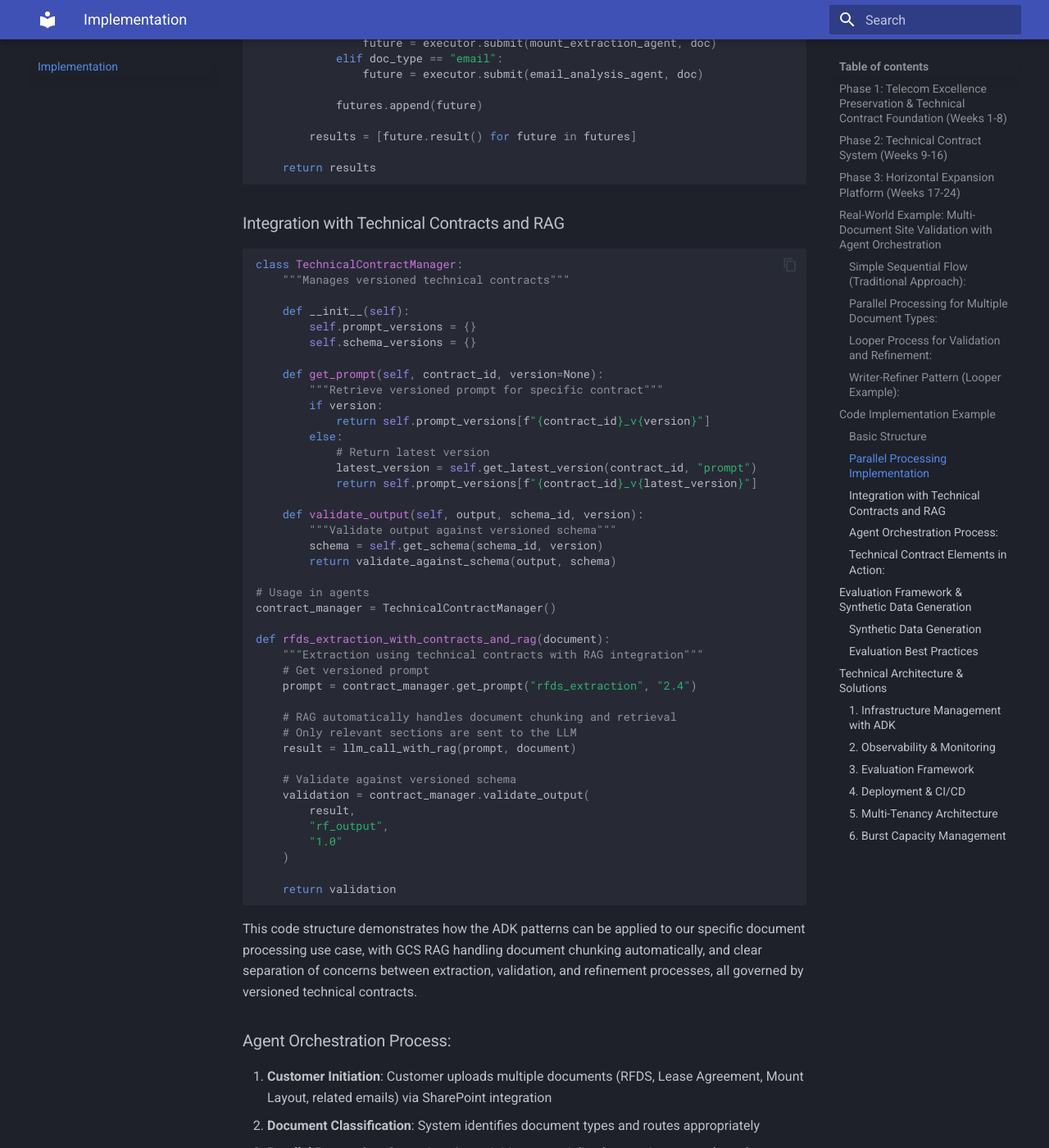
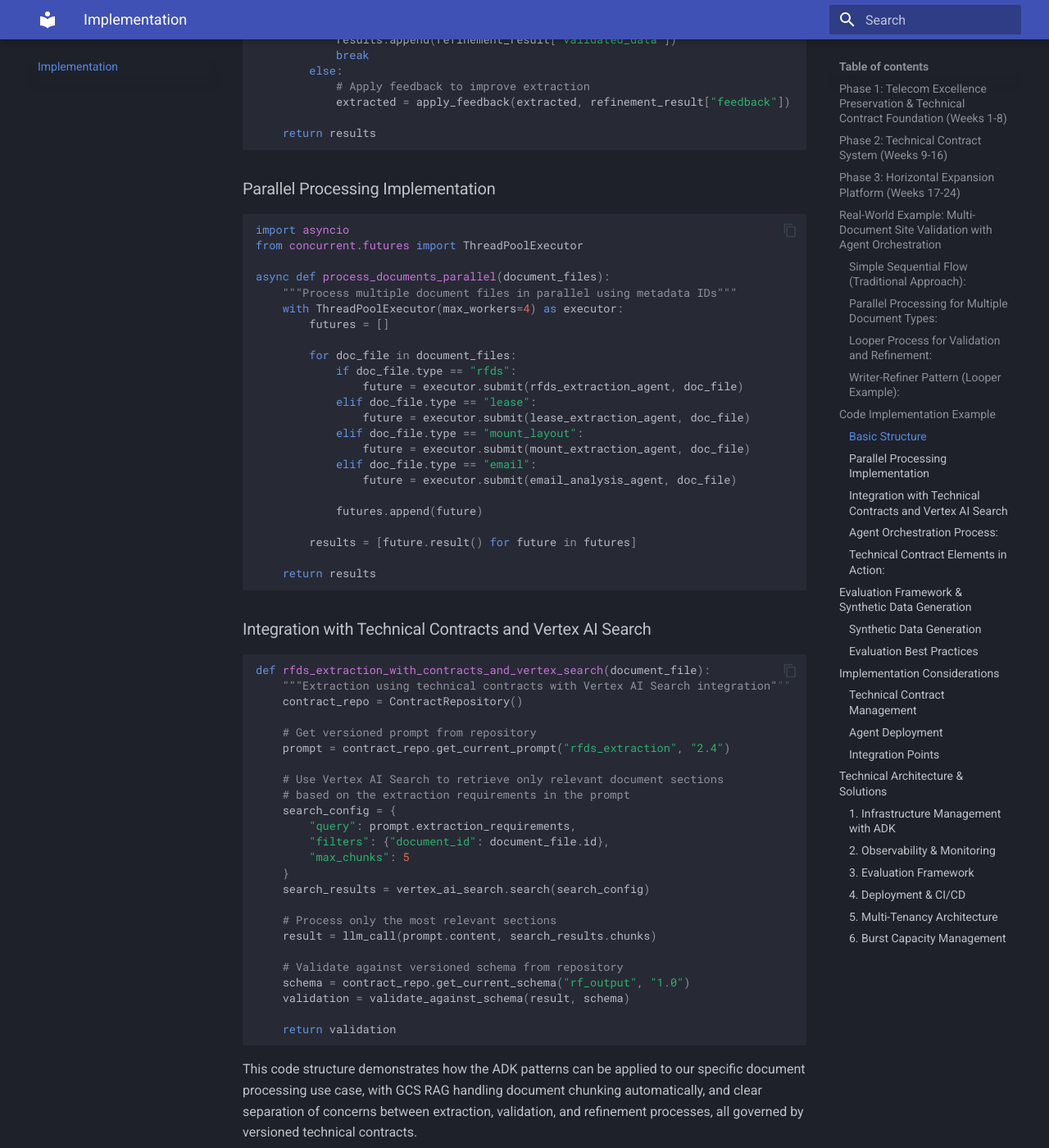
Before and after one commit to bperin/unified-ai, an MkDocs documentation site: the page built from docs/implementation.md, in a window 1280 px wide and 1400 px high, scrolled down 4175 px. Shown: the whole window at 82% size. Built offline with MkDocs 1.6.1 and Material for MkDocs 9.7.7, drawn with Linux system fonts in a browser that asks for light colours; some of the changed text lies outside the part shown.

Commit message:
improve sections

````diff
--- a/docs/implementation.md
+++ b/docs/implementation.md
@@ -106,20 +106,47 @@ The ADK framework provides specific patterns for implementing these agent workfl
 from vertexai import agent_builder
 from vertexai.agent_builder import utils
 
+# Repository Layer for Technical Contracts
+class ContractRepository:
+    """Repository for managing versioned technical contracts"""
+
+    def get_current_prompt(self, contract_type: str, version: str = None):
+        """Get current prompt from repository"""
+        if version:
+            return self._fetch_prompt(contract_type, version)
+        else:
+            # Get latest version
+            latest_version = self._get_latest_version(contract_type, "prompt")
+            return self._fetch_prompt(contract_type, latest_version)
+
+    def get_current_schema(self, schema_type: str, version: str = None):
+        """Get current schema from repository"""
+        if version:
+            return self._fetch_schema(schema_type, version)
+        else:
+            # Get latest version
+            latest_version = self._get_latest_version(schema_type, "schema")
+            return self._fetch_schema(schema_type, latest_version)
+
 # Define the writer agent that performs initial extraction
-def rfds_extraction_agent(document_chunk):
-    """Extracts RF parameters from document sections"""
-    # Uses versioned prompts and schemas from technical contracts
-    prompt = get_versioned_prompt("rfds_extraction_v2.4")
-    schema = get_versioned_schema("rf_output_v1.0")
+def rfds_extraction_agent(document_file):
+    """Extracts RF parameters from document files using repository layer"""
+    # Uses versioned prompts and schemas from technical contracts repository
+    contract_repo = ContractRepository()
+    prompt = contract_repo.get_current_prompt("rfds_extraction", "2.4")
+    schema = contract_repo.get_current_schema("rf_output", "1.0")
 
-    result = llm_call(prompt, document_chunk)
+    # Use Vertex AI Search to retrieve relevant sections
+    search_results = vertex_ai_search(document_file.id, query=prompt.context_query)
+
+    result = llm_call(prompt.content, search_results.relevant_sections)
     return validate_against_schema(result, schema)
 
 # Define the refiner agent that validates and improves outputs
 def validation_refiner_agent(extracted_data):
     """Validates extraction and provides refinement feedback"""
-    schema = get_versioned_schema("rf_output_v1.0")
+    contract_repo = ContractRepository()
+    schema = contract_repo.get_current_schema("rf_output", "1.0")
     validation_result = validate_against_schema(extracted_data, schema)
 
     if validation_result.confidence_score < 0.8:
@@ -129,14 +156,13 @@ def validation_refiner_agent(extracted_data):
         return {"needs_revision": False, "validated_data": extracted_data}
 
 # Looper implementation
-def extraction_looper(document):
+def extraction_looper(document_file):
     """Main extraction loop with validation and refinement"""
-    # GCS with RAG automatically handles document chunking
-    # No manual chunking needed - RAG provides relevant sections as needed
+    # Vertex AI Search handles document retrieval and relevant section identification
     results = []
 
-    # Writer step: initial extraction (RAG provides relevant document sections)
-    extracted = rfds_extraction_agent(document)
+    # Writer step: initial extraction using file metadata and Vertex AI Search
+    extracted = rfds_extraction_agent(document_file)
 
     # Looper: validate and refine until quality is met
     while True:
@@ -157,20 +183,20 @@ def extraction_looper(document):
 import asyncio
 from concurrent.futures import ThreadPoolExecutor
 
-async def process_documents_parallel(documents):
-    """Process multiple document types in parallel"""
+async def process_documents_parallel(document_files):
+    """Process multiple document files in parallel using metadata IDs"""
     with ThreadPoolExecutor(max_workers=4) as executor:
         futures = []
 
-        for doc_type, doc in documents.items():
-            if doc_type == "rfds":
-                future = executor.submit(rfds_extraction_agent, doc)
-            elif doc_type == "lease":
-                future = executor.submit(lease_extraction_agent, doc)
-            elif doc_type == "mount_layout":
-                future = executor.submit(mount_extraction_agent, doc)
-            elif doc_type == "email":
-                future = executor.submit(email_analysis_agent, doc)
+        for doc_file in document_files:
+            if doc_file.type == "rfds":
+                future = executor.submit(rfds_extraction_agent, doc_file)
+            elif doc_file.type == "lease":
+                future = executor.submit(lease_extraction_agent, doc_file)
+            elif doc_file.type == "mount_layout":
+                future = executor.submit(mount_extraction_agent, doc_file)
+            elif doc_file.type == "email":
+                future = executor.submit(email_analysis_agent, doc_file)
 
             futures.append(future)
 
@@ -179,47 +205,30 @@ async def process_documents_parallel(documents):
     return results
 ```
 
-### Integration with Technical Contracts and RAG
+### Integration with Technical Contracts and Vertex AI Search
 ```python
-class TechnicalContractManager:
-    """Manages versioned technical contracts"""
+def rfds_extraction_with_contracts_and_vertex_search(document_file):
+    """Extraction using technical contracts with Vertex AI Search integration"""
+    contract_repo = ContractRepository()
 
-    def __init__(self):
-        self.prompt_versions = {}
-        self.schema_versions = {}
+    # Get versioned prompt from repository
+    prompt = contract_repo.get_current_prompt("rfds_extraction", "2.4")
 
-    def get_prompt(self, contract_id, version=None):
-        """Retrieve versioned prompt for specific contract"""
-        if version:
-            return self.prompt_versions[f"{contract_id}_v{version}"]
-        else:
-            # Return latest version
-            latest_version = self.get_latest_version(contract_id, "prompt")
-            return self.prompt_versions[f"{contract_id}_v{latest_version}"]
+    # Use Vertex AI Search to retrieve only relevant document sections
+    # based on the extraction requirements in the prompt
+    search_config = {
+        "query": prompt.extraction_requirements,
+        "filters": {"document_id": document_file.id},
+        "max_chunks": 5
+    }
+    search_results = vertex_ai_search.search(search_config)
 
-    def validate_output(self, output, schema_id, version):
-        """Validate output against versioned schema"""
-        schema = self.get_schema(schema_id, version)
-        return validate_against_schema(output, schema)
+    # Process only the most relevant sections
+    result = llm_call(prompt.content, search_results.chunks)
 
-# Usage in agents
-contract_manager = TechnicalContractManager()
-
-def rfds_extraction_with_contracts_and_rag(document):
-    """Extraction using technical contracts with RAG integration"""
-    # Get versioned prompt
-    prompt = contract_manager.get_prompt("rfds_extraction", "2.4")
-
-    # RAG automatically handles document chunking and retrieval
-    # Only relevant sections are sent to the LLM
-    result = llm_call_with_rag(prompt, document)
-
-    # Validate against versioned schema
-    validation = contract_manager.validate_output(
-        result,
-        "rf_output",
-        "1.0"
-    )
+    # Validate against versioned schema from repository
+    schema = contract_repo.get_current_schema("rf_output", "1.0")
+    validation = validate_against_schema(result, schema)
 
     return validation
 ```
@@ -269,6 +278,26 @@ Google has recently introduced synthetic data generation capabilities within the
 - **Continuous Evaluation**: Implement ongoing evaluation pipelines to monitor performance
 - **Cross-Customer Benchmarking**: Compare performance across different customer verticals
 - **Golden Dataset Creation**: Maintain high-quality sample documents with known outputs for regression testing
+
+## Implementation Considerations
+
+### Technical Contract Management
+- **Version Control**: Implement robust versioning for all technical contracts (prompts, schemas, model configs)
+- **Deployment Pipeline**: Create automated deployment processes for contract updates
+- **Rollback Capability**: Ensure quick rollback options for contract changes
+- **Testing Framework**: Establish comprehensive testing for each contract version
+
+### Agent Deployment
+- **Containerization**: Package agents in containers for consistent deployment
+- **Auto-scaling**: Implement auto-scaling based on workload demands
+- **Monitoring**: Set up comprehensive monitoring and alerting for agent performance
+- **Load Balancing**: Distribute workloads efficiently across agent instances
+
+### Integration Points
+- **Document Ingestion**: Implement connectors for SharePoint, S3, and other document sources
+- **Output Delivery**: Create standardized interfaces for delivering results to customer systems
+- **Notification Systems**: Integrate with Slack, JIRA, and other communication tools
+- **Security Protocols**: Ensure all integrations meet enterprise security standards
 
 ## Technical Architecture & Solutions
 
````
Also changed, not shown: docs/architecture.md (+19 -0 lines).
